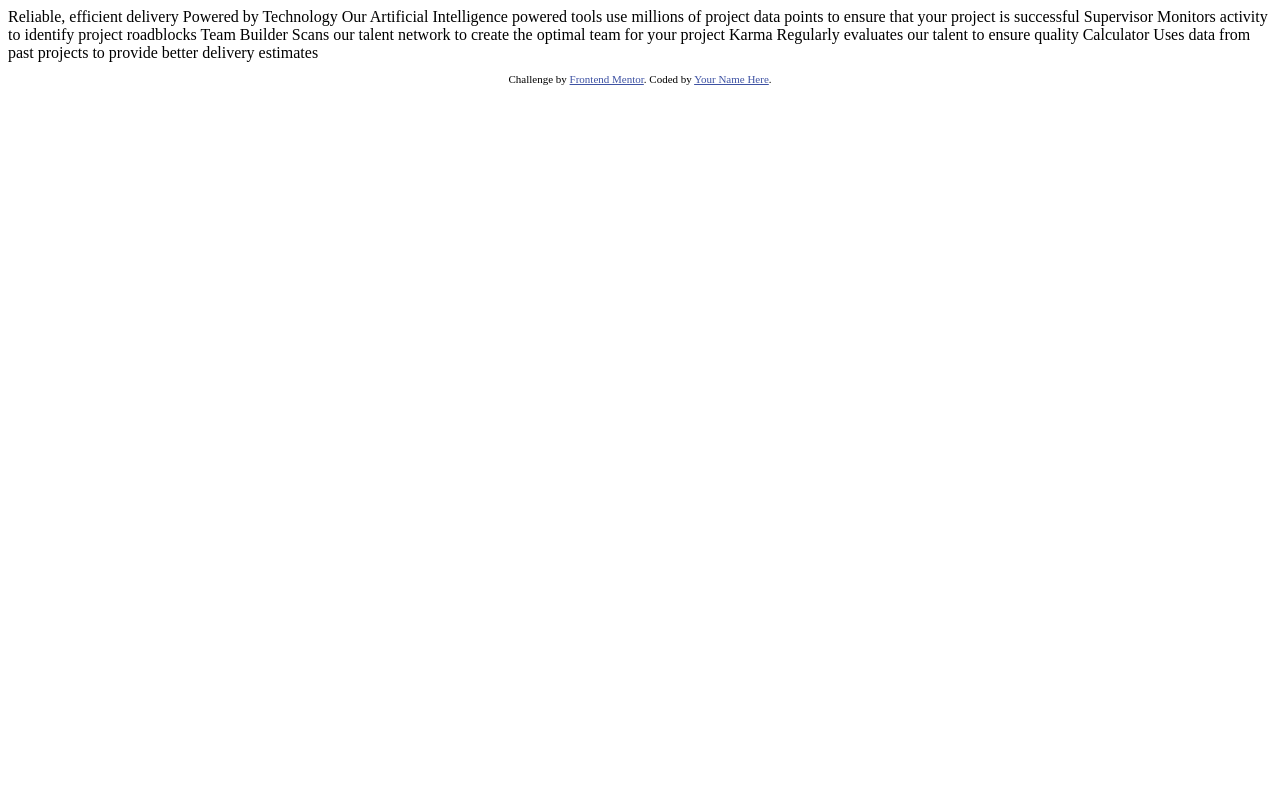
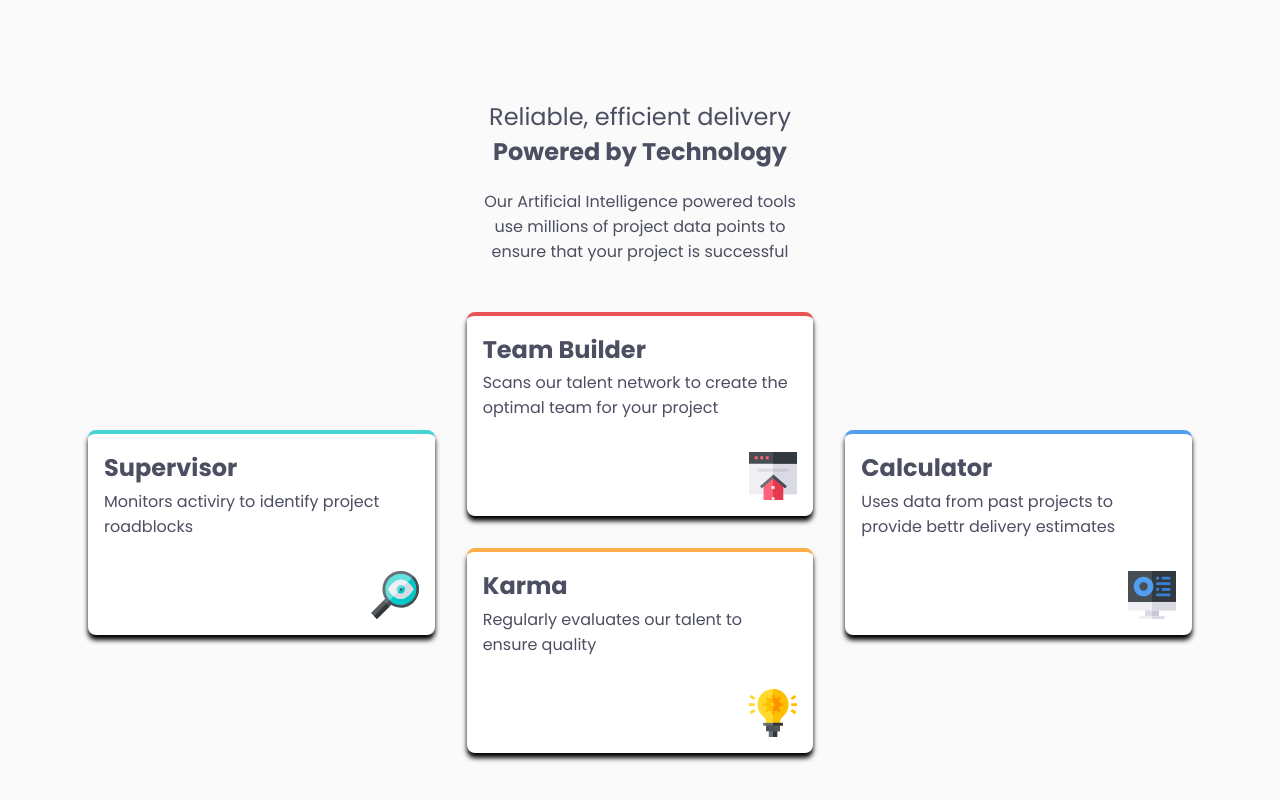
Before and after one commit to Arcloan/four-card-feature, a plain HTML site: page index.html in a window 1280 px wide. Drawn offline with Linux system fonts and the light colour scheme.

Commit message:
final commit

```diff
--- a/index.html
+++ b/index.html
@@ -5,9 +5,12 @@
   <meta name="viewport" content="width=device-width, initial-scale=1.0"> <!-- displays site properly based on user's device -->
 
   <link rel="icon" type="image/png" sizes="32x32" href="./images/favicon-32x32.png">
-
+  <link rel="stylesheet" href="styles.css"/>
   <title>Frontend Mentor | Four card feature section</title>
 
+  <link rel="preconnect" href="https://fonts.googleapis.com">
+  <link rel="preconnect" href="https://fonts.gstatic.com" crossorigin>
+  <link href="https://fonts.googleapis.com/css2?family=Poppins:ital,wght@0,100;0,200;0,300;0,400;0,500;0,600;0,700;0,800;0,900;1,100;1,200;1,300;1,400;1,500;1,600;1,700;1,800;1,900&display=swap" rel="stylesheet">
   <!-- Feel free to remove these styles or customise in your own stylesheet 👍 -->
   <style>
     .attribution { font-size: 11px; text-align: center; }
@@ -15,31 +18,38 @@
   </style>
 </head>
 <body>
-
-  Reliable, efficient delivery
-  Powered by Technology
-
-  Our Artificial Intelligence powered tools use millions of project data points
-  to ensure that your project is successful
-
-  Supervisor
-  Monitors activity to identify project roadblocks
-
-  Team Builder
-  Scans our talent network to create the optimal team for your project
-
-  Karma
-  Regularly evaluates our talent to ensure quality
-
-  Calculator
-  Uses data from past projects to provide better delivery estimates
-
-
-  <footer>
-    <p class="attribution">
-      Challenge by <a href="https://www.frontendmentor.io?ref=challenge" target="_blank">Frontend Mentor</a>.
-      Coded by <a href="#">Your Name Here</a>.
+  <main>
+    <h2>Reliable, efficient delivery<br/>
+        <span class="bold-text">Powered by Technology</span></h2>
+    <p>Our Artificial Intelligence powered tools use millions of
+       project data points to ensure that your project is successful
     </p>
-  </footer>
+    <div class="grid-container">
+      <div class="supervisor">
+        <h2>Supervisor</h2>
+        <p>
+          Monitors activiry to identify project roadblocks
+        </p>
+        <img src="images/icon-supervisor.svg" alt="">
+      </div>
+      <div class="team-builder">
+        <h2>Team Builder</h2>
+        <p>
+          Scans our talent network to create the optimal team for your project
+        </p>
+        <img src="images/icon-team-builder.svg" alt="">
+      </div>
+      <div class="karma">
+        <h2>Karma</h2>
+        <p>Regularly evaluates our talent to ensure quality</p>
+        <img src="images/icon-karma.svg" alt="">
+      </div>
+      <div class="calculator">
+        <h2>Calculator</h2>
+        <p>Uses data from past projects to provide bettr delivery estimates</p>
+        <img src="images/icon-calculator.svg" alt="">
+      </div>
+    </div>
+  </main>
 </body>
 </html>
--- /dev/null
+++ b/styles.css
@@ -0,0 +1,122 @@
+:root {
+    --light-grey: hsl(0, 0%, 98%);
+    --graysh-blue: hsl(229, 6%, 66%);
+    --very-dark-blue: hsl(234, 12%, 34%);
+    --blue: hsl(212, 86%, 64%);
+    --orange: hsl(34, 97%, 64%);
+    --cyan: hsl(180, 62%, 55%);
+    --red: hsl(0, 78%, 62%);
+}
+
+body {
+    display: flex;
+    align-items: center;
+    justify-content: center;
+    min-height: 100vh;
+    padding: 1rem;
+    text-align: center;
+    background-color: var(--light-grey);
+    font-family: "Poppins";
+    color: var(--very-dark-blue);
+}
+
+div {
+    text-align: start;
+    display: flex;
+    flex-direction: column;
+    margin: 1rem;
+    padding: 1rem;
+    border-radius: 0.5rem;
+    background-color: white;
+    box-shadow: 0px 5px 5px black;
+}
+
+div > p {
+    margin-block-start: -1em;
+}
+
+div > h2 {
+    margin-block-start: 0;
+}
+
+img {
+    width: 3em;
+    align-self: end;
+    margin-block-start: 1em;
+
+}
+
+h2 {
+    font-weight: bold;
+}
+
+.supervisor {
+    border-block-start: 4px solid var(--cyan);
+}
+
+.team-builder {
+    border-block-start: 4px solid var(--red);
+}
+
+.karma {
+    border-block-start: 4px solid var(--orange);
+}
+
+.calculator {
+    border-block-start: 4px solid var(--blue);
+}
+
+main {
+    max-width: 45ch;
+}
+
+main > h2 {
+    font-weight: unset;
+}
+
+.bold-text {
+    font-weight: bold;
+}
+
+main > p{
+    max-width: 33ch;
+    margin: auto;
+}
+
+.grid-container {
+    background-color: var(--light-grey);
+    box-shadow: unset;
+}
+
+@media (min-width: 66em) {
+    main {
+        max-width: unset;
+    }
+
+    body {
+        padding: 2rem;
+    }
+
+    .grid-container {
+        display: grid;
+        grid-template-columns: 1fr 1fr 1fr;
+        grid-template-rows: 1fr 1fr 1fr 1fr;
+    }
+
+    .team-builder, .karma {
+        grid-column: 2 / 3;
+    }
+
+    .team-builder {
+        grid-row: 1 / 3;
+    }
+
+    .karma {
+        grid-row: 3 / 5;
+    }
+
+    .supervisor, .calculator {
+        grid-row: 2 / 4;
+    }
+
+}
```
